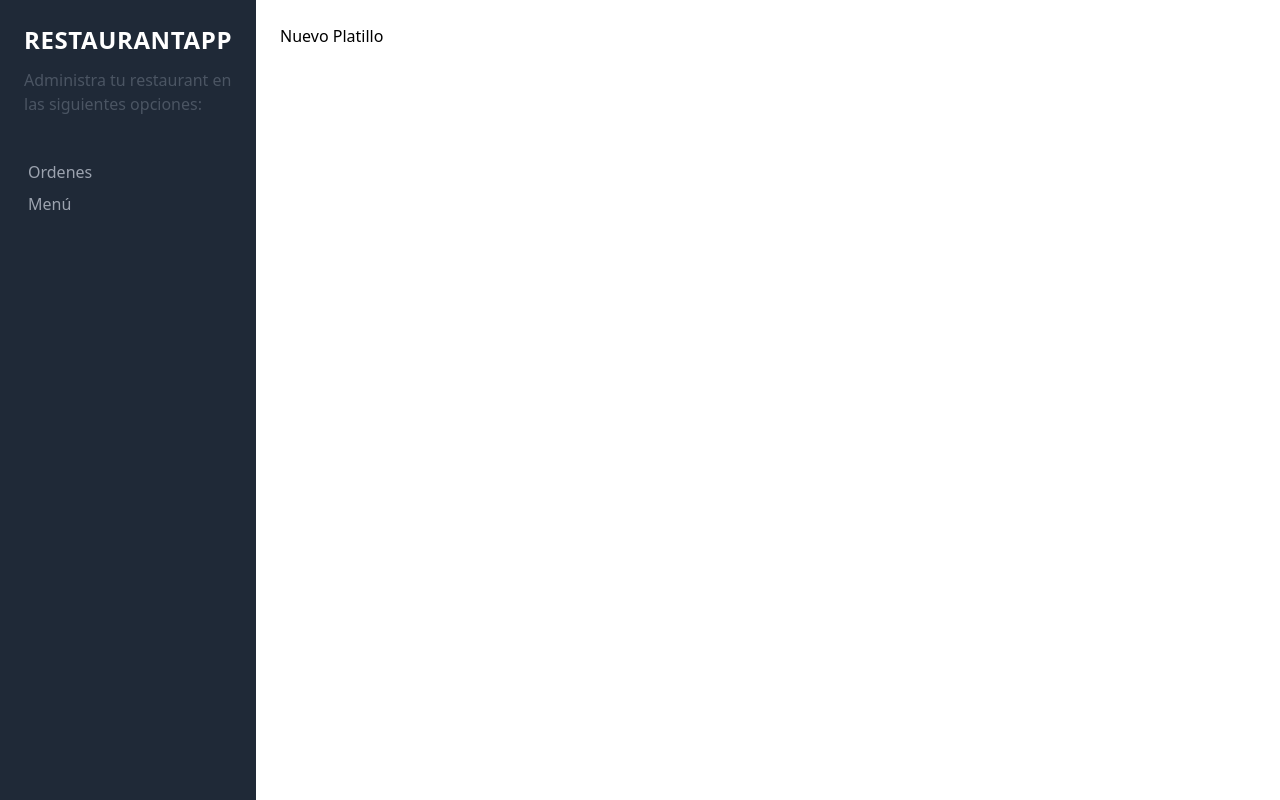
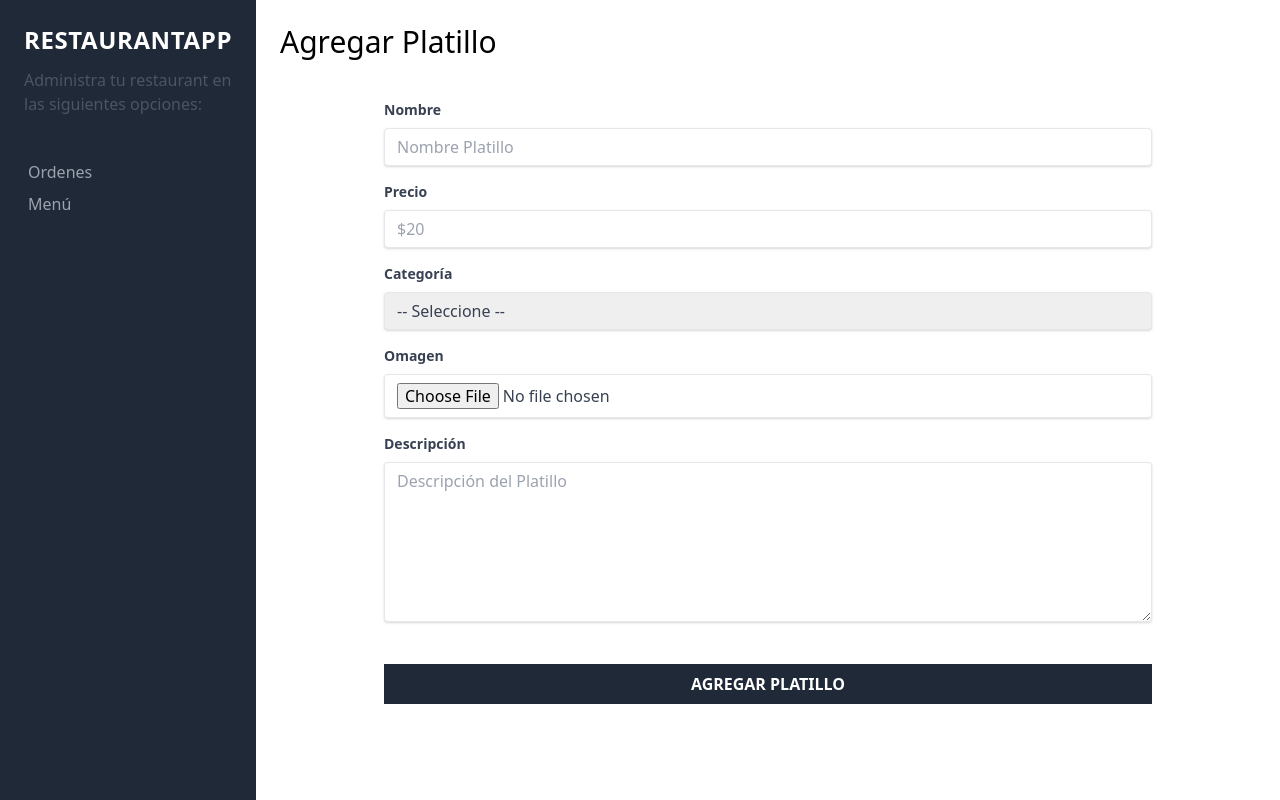
Before and after one commit to DanielGeek/react_native_proyectos, a React (Create React App) app in the folder restaurant_app/restaurant-cliente/: page /nuevo-platillo in a window 1280 px wide. Built offline with nearby package versions, Linux system fonts and the light colour scheme.

Commit message:
162. Creando el Formulario para nuevos platillos

```diff
--- a/restaurant_app/restaurant-cliente/src/components/paginas/NuevoPlatillo.js
+++ b/restaurant_app/restaurant-cliente/src/components/paginas/NuevoPlatillo.js
@@ -3,7 +3,76 @@ import React from 'react';
 export const NuevoPlatillo = () => {
     return (
         <>
-            <h1>Nuevo Platillo</h1>
+            <h1 className="text-3xl font-light mb-4">Agregar Platillo</h1>
+
+            <div className="flex justify-center mt-10">
+                <div className="w-full max-w-3xl">
+                    <form>
+                        <div className="mb-4">
+                            <label className="block text-gray-700 text-sm font-bold mb-2" htmlFor="nombre">Nombre</label>
+                            <input
+                                className="shadow appearance-none border rounded w-full py-2 px-3 text-gray-700 leading-tight focus:outline-none focus:shadow-outline"
+                                id="nombre"
+                                type="text"
+                                placeholder="Nombre Platillo"
+                            />
+                        </div>
+
+                        <div className="mb-4">
+                            <label className="block text-gray-700 text-sm font-bold mb-2" htmlFor="precio">Precio</label>
+                            <input
+                                className="shadow appearance-none border rounded w-full py-2 px-3 text-gray-700 leading-tight focus:outline-none focus:shadow-outline"
+                                id="precio"
+                                type="number"
+                                placeholder="$20"
+                                min="0"
+                            />
+                        </div>
+
+                        <div className="mb-4">
+                            <label className="block text-gray-700 text-sm font-bold mb-2" htmlFor="categoria">Categoría</label>
+                            <select
+                                className="shadow appearance-none border rounded w-full py-2 px-3 text-gray-700 leading-tight focus:outline-none focus:shadow-outline"
+                                id="categoria"
+                                name="categoria"
+                            >
+                                <option value="">-- Seleccione --</option>
+                                <option value="desayuno">Desayuno</option>
+                                <option value="comida">Comida</option>
+                                <option value="cena">Cena</option>
+                                <option value="bebida">Bebida</option>
+                                <option value="postre">Postre</option>
+                                <option value="ensalada">Ensalada</option>
+
+                            </select>
+                        </div>
+
+                        <div className="mb-4">
+                            <label className="block text-gray-700 text-sm font-bold mb-2" htmlFor="imagen">Omagen</label>
+                            <input
+                                className="shadow appearance-none border rounded w-full py-2 px-3 text-gray-700 leading-tight focus:outline-none focus:shadow-outline"
+                                id="imagen"
+                                type="file"
+                            />
+                        </div>
+
+                        <div className="mb-4">
+                            <label className="block text-gray-700 text-sm font-bold mb-2" htmlFor="descripcion">Descripción</label>
+                            <textarea
+                                className="shadow appearance-none border rounded w-full py-2 px-3 text-gray-700 leading-tight focus:outline-none focus:shadow-outline h-40"
+                                id="descripcion"
+                                placeholder="Descripción del Platillo"
+                            ></textarea>
+                        </div>
+
+                        <input
+                            type="submit"
+                            className="bg-gray-800 hover:bg-gray-900 w-full mt-5 p-2 text-white uppercase font-bold"
+                            value="Agregar Platillo"
+                        />
+                    </form>
+                </div>
+            </div>
         </>
     )
 }
```
Also changed, not shown: 1 other file (tests, documents, lock files or other folders).
